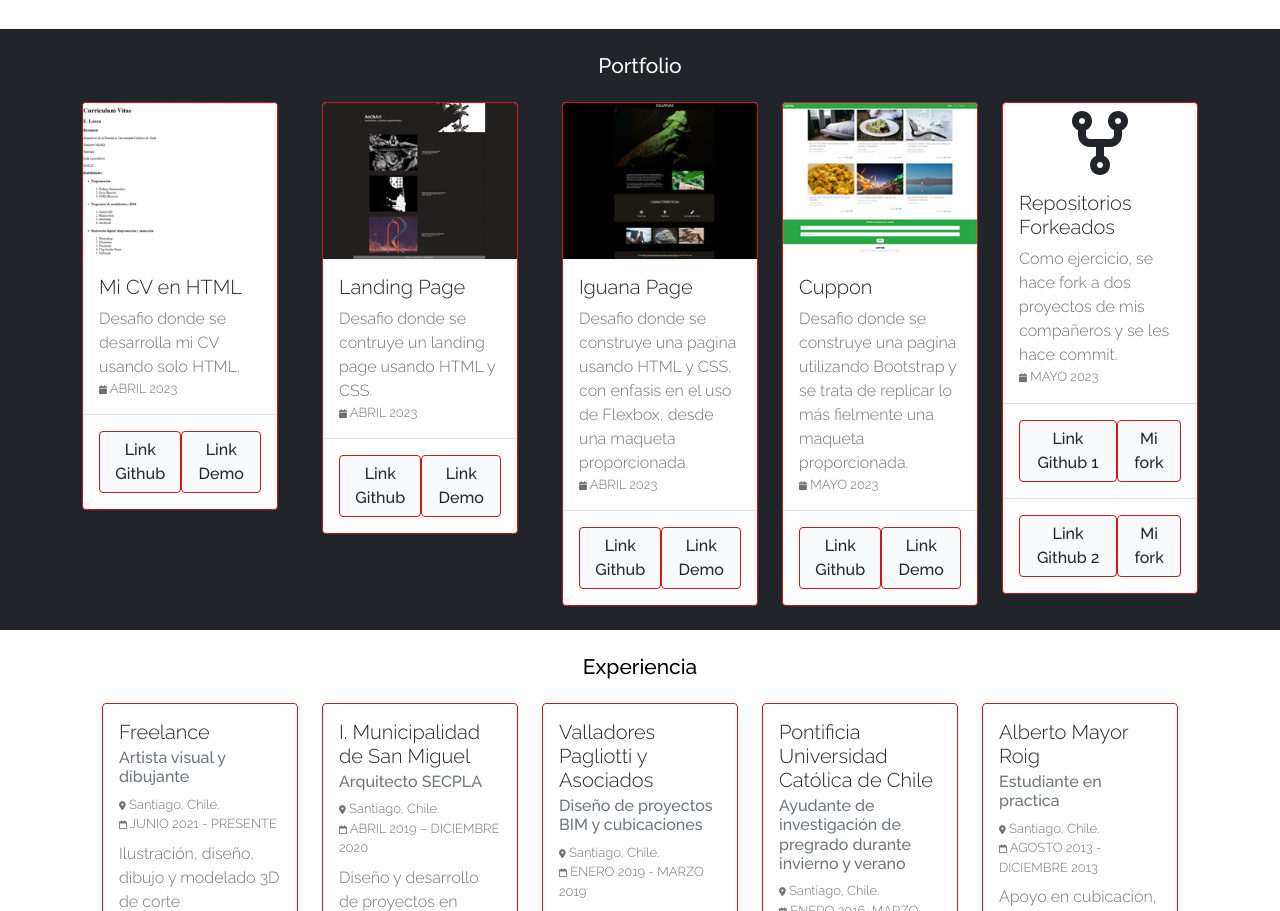
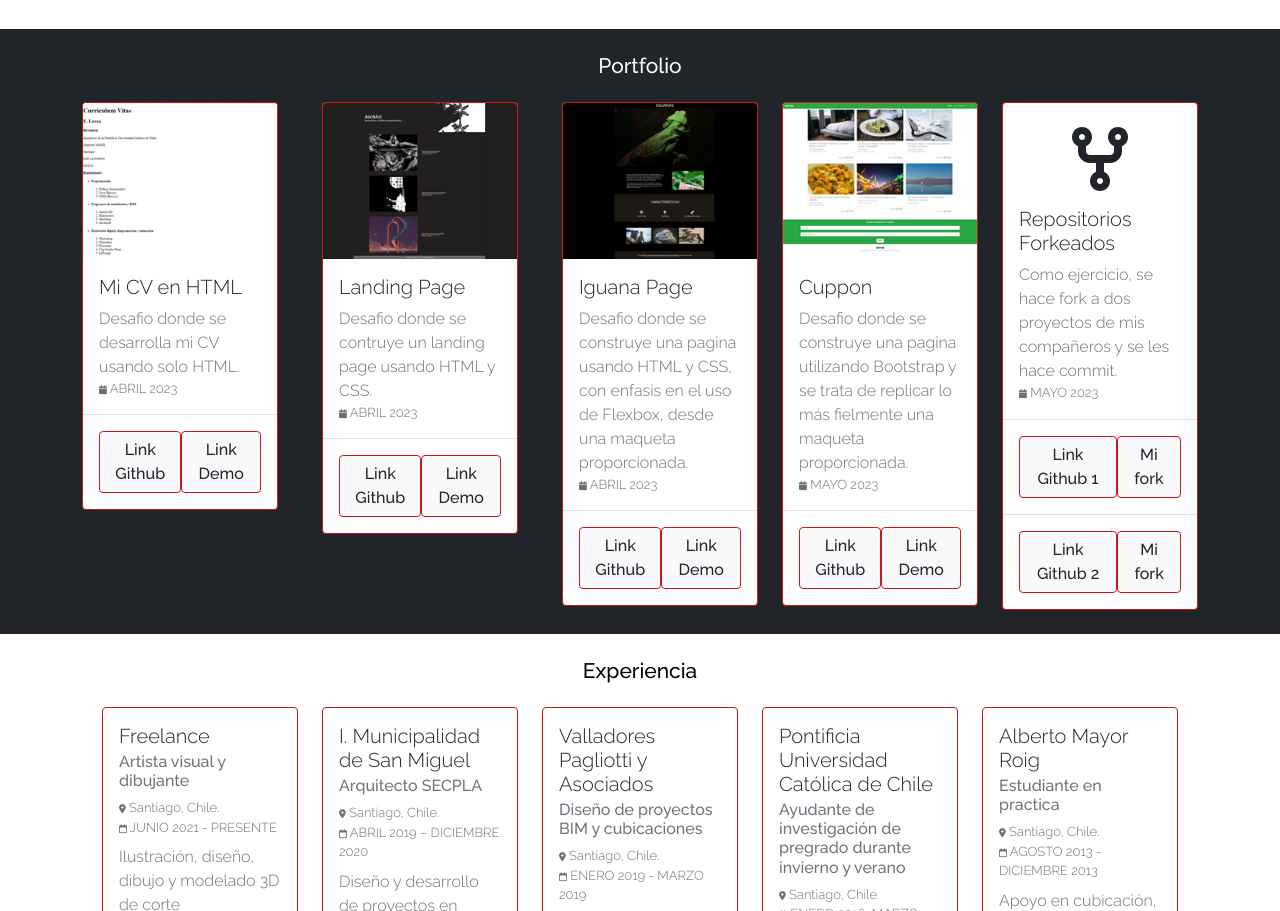
Before and after one commit to enlorca/enlorca.github.io, a plain HTML site: page index.html in a window 1280 px wide. Shown: the part 890-1801 px from the top of the page. Drawn offline with nearby package versions, Linux system fonts and the light colour scheme.

Commit message:
CHANGE: Se agrega margin en card de fork. Format con prettier.

```diff
--- a/index.html
+++ b/index.html
@@ -337,15 +337,18 @@
             </div>
           </div>
         </div>
-                <div class="col-lg-2 col-sm-12 mt-4 mx-1">
+        <div class="col-lg-2 col-sm-12 mt-4 mx-1">
           <!-- portfolio card -->
           <div class="card">
-            <i class="fa-solid fa-code-fork d-flex justify-content-center mt-2"
-            style="font-size: 64px"></i>
+            <i
+              class="fa-solid fa-code-fork d-flex justify-content-center mt-4"
+              style="font-size: 64px"
+            ></i>
             <div class="card-body">
               <h5 class="card-title">Repositorios Forkeados</h5>
               <p class="card-text mb-0">
-                Como ejercicio, se hace fork a dos proyectos de mis compañeros y se les hace commit.
+                Como ejercicio, se hace fork a dos proyectos de mis compañeros y
+                se les hace commit.
               </p>
               <p class="card-text3 mt-0 my-0">
                 <i class="fa-solid fa-calendar" style="font-size: 9px"></i>
```
